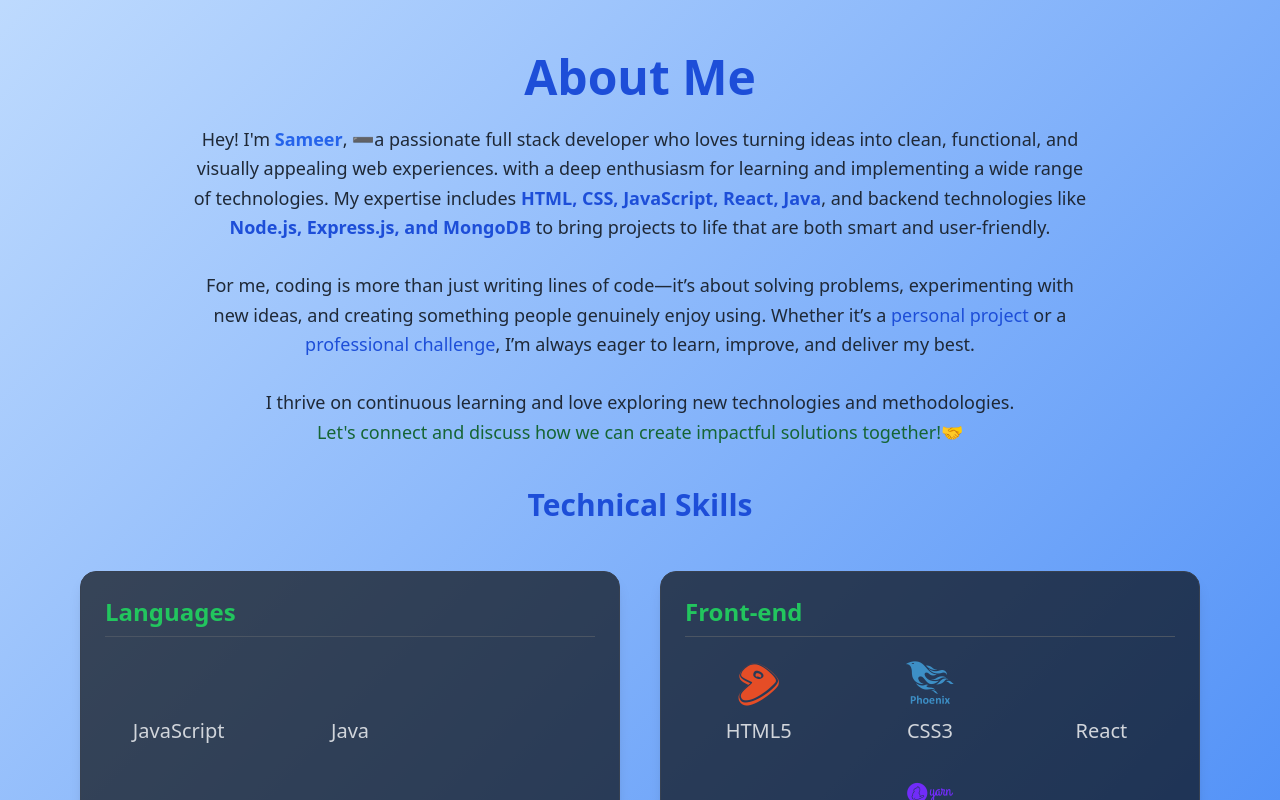
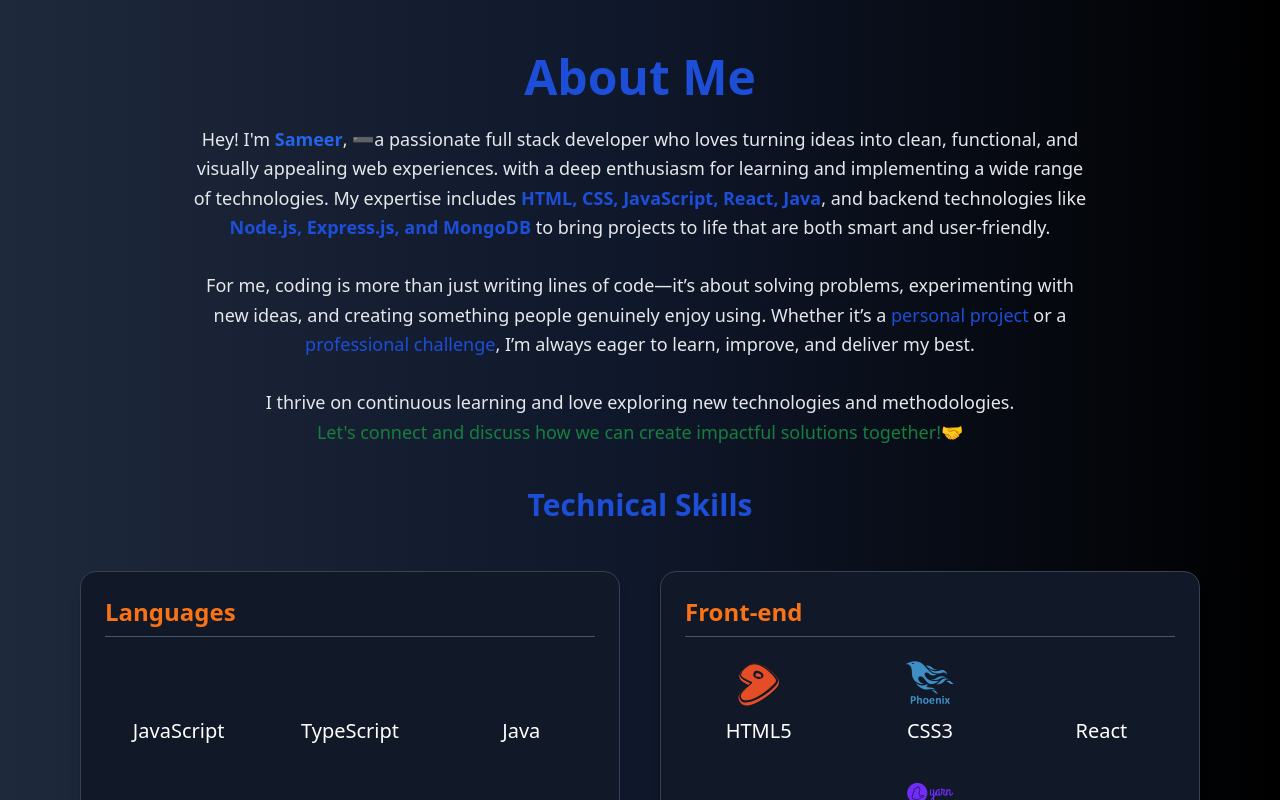
Before and after one commit to Sameer-0077/PortfolioProject, a React (Vite) app in the folder MyPortfolio/: page / in a window 1280 px wide. Shown: the part 960-1760 px from the top of the page. Built offline with nearby package versions, Linux system fonts and the light colour scheme.

Commit message:
update About component styles and enhance skills section

```diff
--- a/MyPortfolio/src/components/About.jsx
+++ b/MyPortfolio/src/components/About.jsx
@@ -9,6 +9,7 @@ const About = () => {
   const skills = {
     Languages: [
       { name: "JavaScript", icon: "devicon-javascript-plain colored" },
+      { name: "TypeScript", icon: "devicon-typescript-plain colored" },
       { name: "Java", icon: "devicon-java-plain colored" },
     ],
     "Front-end": [
@@ -28,14 +29,14 @@ const About = () => {
     "Other Tools & Tech": [
       { name: "Git", icon: "devicon-git-plain colored" },
       { name: "GitHub", icon: "devicon-github-original colored" },
+      { name: "Postman", icon: "devicon-postman-plain colored" },
       { name: "VS Code", icon: "devicon-vscode-plain colored" },
-      { name: "Postman", icon: "devicon-postman-plain colored" },
     ],
   };
   return (
     <motion.div
       id="about"
-      className="p-10 md:p-20 bg-gradient-to-tl from-blue-500 to-blue-200 text-gray-900"
+      className="p-10 md:p-20 bg-gradient-to-r from-slate-800 via-slate-900 to-black text-gray-900"
       initial={{ opacity: 0, y: 50 }}
       animate={{ opacity: 1, y: 0 }}
       transition={{ duration: 1 }}
@@ -62,7 +63,7 @@ const About = () => {
 
       <ScrollReveal delay={0.5} direction="right">
         <motion.p
-          className="mt-6 text-gray-800 text-lg text-center max-w-4xl mx-auto leading-relaxed"
+          className="mt-6 text-gray-200 text-lg text-center max-w-4xl mx-auto leading-relaxed"
           initial={{ opacity: 0, y: 50 }}
           animate={{ opacity: 1, y: 0 }}
           transition={{ duration: 1.5 }}
@@ -98,7 +99,7 @@ const About = () => {
           <br />
           I thrive on continuous learning and love exploring new technologies
           and methodologies. <br />{" "}
-          <span className="font-medium text-green-800">
+          <span className="font-medium text-green-700">
             Let's connect and discuss how we can create impactful solutions
             together!🤝
           </span>
@@ -121,9 +122,9 @@ const About = () => {
             {Object.entries(skills).map(([category, items]) => (
               <div
                 key={category}
-                className="bg-black/65  rounded-2xl shadow-lg p-6 border border-gray-700 hover:shadow-xl transition-shadow duration-300"
+                className="bg-gray-900  rounded-2xl shadow-lg p-6 border border-gray-700 hover:shadow-xl transition-shadow duration-300"
               >
-                <h2 className="text-2xl text-green-500 font-semibold mb-6 border-b border-gray-600 pb-2">
+                <h2 className="text-2xl text-orange-500 font-semibold mb-6 border-b border-gray-600 pb-2">
                   {category}
                 </h2>
                 <div className="grid grid-cols-2 sm:grid-cols-3 gap-6">
@@ -135,7 +136,7 @@ const About = () => {
                       <i
                         className={`${skill.icon} text-5xl group-hover:scale-110 transition-transform duration-300`}
                       ></i>
-                      <span className="mt-2 text-xl text-gray-300 group-hover:text-white">
+                      <span className="mt-2 text-xl text-white group-hover:text-white">
                         {skill.name}
                       </span>
                     </div>
```
